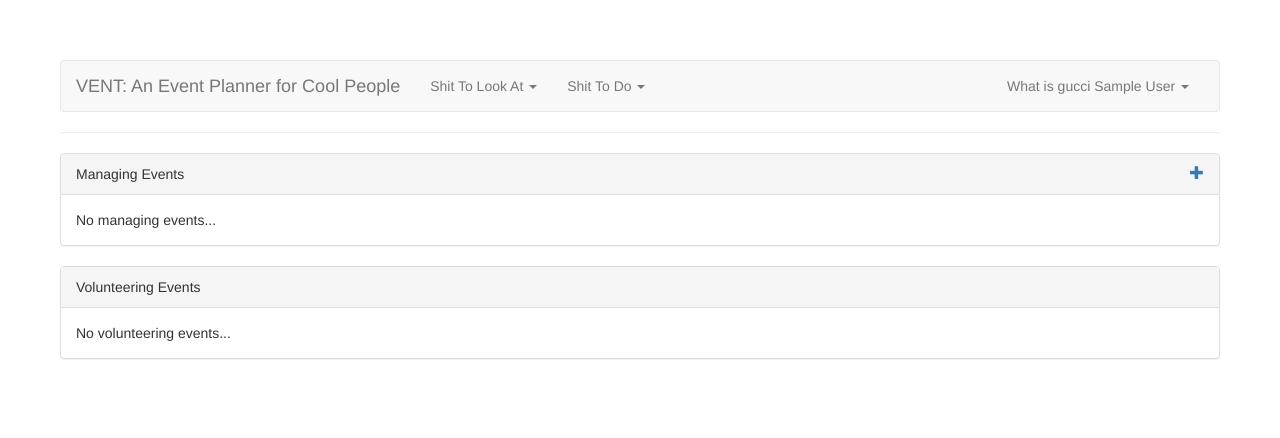
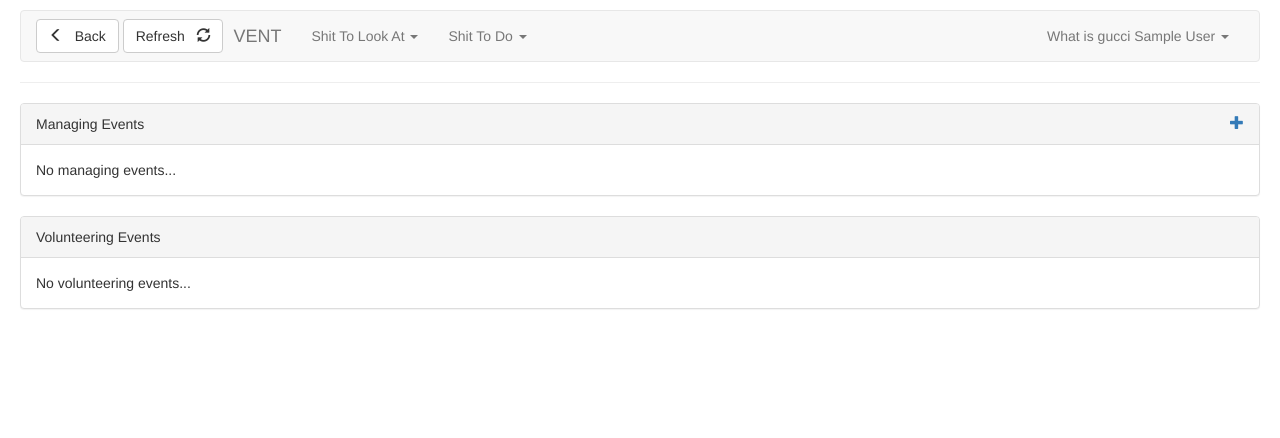
Before and after one commit to EventRunner/WebApp, a Flask app: page / in a window 1280 px wide. Shown: the top 438 px of the page. Run offline with Flask 2, Linux system fonts and the light colour scheme; the visitor is signed in with stand-in values (Sample User, id 1); data comes from the database, SQL or seed files in the repository; data that the repository does not hold is empty; some libraries are stand-ins or nearby versions.

Commit message:
added back, refresh button. started task view

```diff
--- a/app/static/css/base.css
+++ b/app/static/css/base.css
@@ -1,5 +1,5 @@
 body {
-    padding: 60px;
+    padding: 10px 20px 10px 20px;
 }
 
 .missed-worksession{
--- a/app/static/js-templates/event-edit.html
+++ b/app/static/js-templates/event-edit.html
@@ -17,5 +17,5 @@ Description: <input type='description' name='description'/> <br/>
 Start Time: <input type='datetime' name="start_time"/> <br/>
 End Time: <input type='datetime' name="end_time"/> <br/>
 Private Event: <input type='checkbox' name="is_private"/> <br/>
-<button class='btn' onclick='submitForm()'/>
+<button class='btn' onclick='submitForm()'> Submit the Bitch </button>
 </form>
--- a/app/static/js-templates/index.html
+++ b/app/static/js-templates/index.html
@@ -18,11 +18,6 @@
 </div>
 
 <script type="text/javascript">
-	function goToEvent(id)
-	{
-		changePage("static/js-templates/event.html", {id: id});
-	}
-
 	function removeVolunteeringEvent(id)
 	{
 		// TODO
@@ -70,8 +65,7 @@
 				safeGet("/event/" + event_id,
 					function (event_data) {
 						$("#volunteering-events").append("<li class='list-group-item'>" +
-							"<a href='event/" + event_data.id + "'>" +	event_data.name + "</a>"+
-							"<span style='float:right' class='glyphicon glyphicon-remove'> </span>" +
+							"<a onclick='goToEvent(" + event_data.id + ")'>" +	event_data.name + "</a>"+
 						"</li>");
 				});
 			}
--- a/app/static/js/lib.js
+++ b/app/static/js/lib.js
@@ -1,3 +1,5 @@
+var app_history = [];
+
 /*
  * displays an alert in the shared alert area
  */
@@ -52,6 +54,7 @@ function safeGet (path, success, error, params)
 page = "/static/js-templates/test.html", parameters = {"test":"fuck"}
 */
 function changePage(page, parameters) {
+	app_history.push({ page : page, parameters : parameters });
 	$.get(page, function(template) {
 		try {
 		  var fn = jinja.compile(template).render(parameters);
@@ -64,3 +67,38 @@ function changePage(page, parameters) {
 
 	})
 }
+
+/*
+ * navigate back a page
+ */
+function backPage()
+{
+	// make sure we can go back
+	if (app_history.length > 1)
+	{
+		app_history.pop();
+		var last_page = app_history.pop();
+
+		changePage(last_page.page, last_page.parameters);
+	}
+}
+
+/*
+ * reload the current page
+ */
+function refreshPage()
+{
+	var current_page = app_history.pop();
+	changePage(current_page.page, current_page.parameters);
+}
+
+/* shortcuts to go to a certain type of page */
+function goToTask(task_id)
+{
+	changePage("static/js-templates/task.html", { id : task_id });
+}
+
+function goToEvent(id)
+{
+	changePage("static/js-templates/event.html", { id : id });
+}
--- a/app/templates/main.html
+++ b/app/templates/main.html
@@ -6,7 +6,8 @@
 <script>
 	// this be a global user ref
 	var user;
-	safeGet("/me", function (data) { user = data });
+
+	safeGet("/me", function (data) { user = data; });
 	changePage("static/js-templates/index.html", {});
 </script>
 {% endblock %}
--- a/app/templates/navbar.html
+++ b/app/templates/navbar.html
@@ -18,8 +18,24 @@
 	      {% endif %}
 	    {% endwith %}
 	</div>
+
+
+	<div style="">
 		<nav class="navbar navbar-default">
 		  <div class="container-fluid">
+		  	<div style="float: left;margin-top: 8px; margin-bottom: 8px; margin-right: 10px;">
+				<!-- back and refresh buttons -->
+				<button class='btn btn-default' onclick="backPage()">
+					<span class="glyphicon glyphicon-menu-left"> </span>
+
+					&nbsp; Back
+				</button>
+
+				<button class='btn btn-default' onclick='refreshPage()'>
+					Refresh &nbsp;
+					<span class="glyphicon glyphicon-refresh"></span>
+				</button>
+			</div>
 		    <!-- Brand and toggle get grouped for better mobile display -->
 		    <div class="navbar-header">
 		      	<button type="button" class="navbar-toggle collapsed" data-toggle="collapse" data-target="#bs-example-navbar-collapse-1">
@@ -28,7 +44,7 @@
 					<span class="icon-bar"></span>
 					<span class="icon-bar"></span>
 		     	</button>
-	      <a class="navbar-brand" href="/">VENT: An Event Planner for Cool People</a>
+		    	<a class="navbar-brand" href="/">VENT</a>
 		    </div>
 
 		    <!-- Collect the nav links, forms, and other content for toggling -->
@@ -70,9 +86,9 @@
 		    </div><!-- /.navbar-collapse -->
 		  </div><!-- /.container-fluid -->
 		</nav>
+	</div>
 
     <hr>
-
 
     {% block content %}{% endblock %}
 
--- a/app/views.py
+++ b/app/views.py
@@ -91,9 +91,9 @@ def dummy():
 
 
 def check_valid_new_event(form):
-    error =""
-    if 'is_private' not in form:
-        str+="Event not added , you need to specify privacy!\n"
+    str = ""
+    # if 'is_private' not in form:
+    #     str+="Event not added , you need to specify privacy!\n"
     if 'name' not in form:
         str+="Event not added , you need to specify the name!\n"
     if 'start_time' not in form or 'end_time' not in form:
@@ -110,8 +110,8 @@ def check_valid_new_event(form):
         str+="Event not added , no user list!\n"
     if 'task_list' not in form:
         str+="Event not added , no task list!\n"
-    if error != "":
-        return error
+    if str != "":
+        return str
     return None
 
 
@@ -129,10 +129,11 @@ def event_list():
         if not status:
             return json_out({"status_code": 2,"status_msg":status})
         form = request.form
-        e = Event(is_private=form['is_private'],description=form['description']
+        is_private = True if 'is_private' in form else False
+        e = Event(is_private=is_private,description=form['description']
                   ,name=form['name'],start_time=form['start_time']
                   ,end_time = form['end_time'],manager_id=current_user.id
-                  ,user_list=form['user_list'], task_list =form['task_list'])
+                  ,user_list=[], task_list =[])
         db.session.add(e)
         db.session.commit()
         flash("Event "+e.name+" registered.")
@@ -189,24 +190,24 @@ def check_valid_new_task(form):
     return True
 
 
-@app.route('/task/<event_id>', methods=["GET", "POST"])
-def task_list(event_id):
-    if request.method == "GET":
-        tasks = [{"id": t.id, "name": t.name}
-                for t in Task.query.filter_by(event_id=event_id).order_by(Event.start_time.desc()).all()]
-        return json_out({"status_code": 0, "events": tasks})
-    if request.method == "POST":
-        if not check_valid_new_task(request.form):
-            return json_out({"status_code": 2})
-        form = request.form
-        t = Task(description=form['description'],location=form['location']
-                  ,name=form['name'],start_time=form['start_time']
-                  ,end_time = form['end_time'],event_id=form['event_id']
-                  ,volunteers =form['volunteers'])
-        db.session.add(t)
-        db.session.commit()
-        flash("Task "+t.name+" Added.")
-        return json_out({"status_code": 0})
+# @app.route('/task/<event_id>', methods=["GET", "POST"])
+# def task_list(event_id):
+#     if request.method == "GET":
+#         tasks = [{"id": t.id, "name": t.name}
+#                 for t in Task.query.filter_by(event_id=event_id).order_by(Event.start_time.desc()).all()]
+#         return json_out({"status_code": 0, "events": tasks})
+#     if request.method == "POST":
+#         if not check_valid_new_task(request.form):
+#             return json_out({"status_code": 2})
+#         form = request.form
+#         t = Task(description=form['description'],location=form['location']
+#                   ,name=form['name'],start_time=form['start_time']
+#                   ,end_time = form['end_time'],event_id=form['event_id']
+#                   ,volunteers =form['volunteers'])
+#         db.session.add(t)
+#         db.session.commit()
+#         flash("Task "+t.name+" Added.")
+#         return json_out({"status_code": 0})
 
 
 
@@ -248,7 +249,7 @@ def get_user_info(user_id):
 @app.route('/me', methods=["GET"])
 @login_required
 def me():
-    get_user_info(current_user)
+    return get_user_info(current_user.id)
 
 
 @app.route('/user/<user_id>', methods=["GET", "PUT"])
@@ -258,7 +259,7 @@ def user(user_id):
         pass
 
     elif request.method == "GET":
-        get_user_info(user_id)
+        return get_user_info(user_id)
 
 
 #####################################
```
Also changed, not shown: app/static/js-templates/event.html (+1 -7 lines), app/static/js-templates/task.html (+50 -7 lines). Lines whose indentation alone changed are shown as unchanged.
